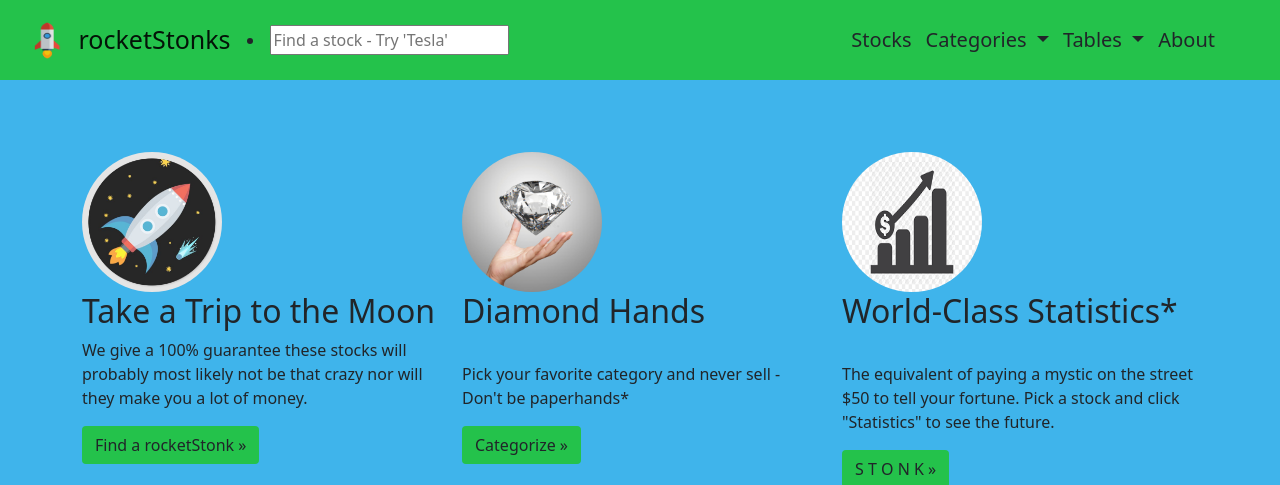
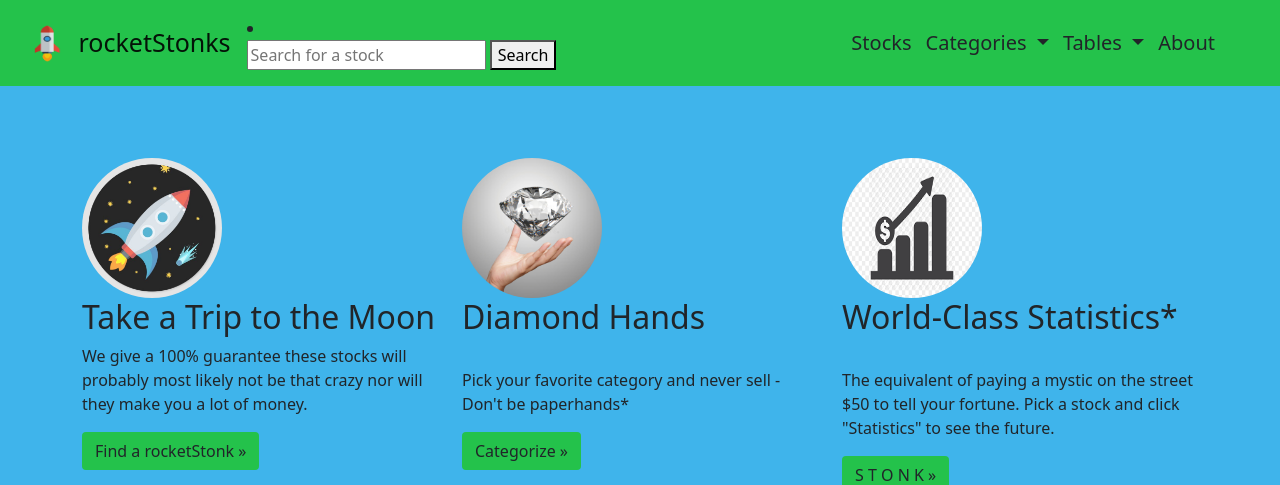
Before and after one commit to marketsupreme/rocketStonks, a Flask app: page / in a window 1280 px wide. Shown: the top 485 px of the page. Run offline with Flask 2, Linux system fonts and the light colour scheme.

Commit message:
search functions returns dummy page

```diff
--- a/templates/nav_bar.html
+++ b/templates/nav_bar.html
@@ -28,7 +28,10 @@
                     rocketStonks
                 </a>
                 <li class="search" style = "float:center">
-                    <input type = "text" name ="" id = "search" placeholder= "Find a stock - Try 'Tesla' " >
+                    <form action="{{url_for('dummy')}}" method = 'GET'>
+                        <input type = "text" name ="" id = "search" placeholder= "Search for a stock" >
+                        <button type='submit'> Search </button>
+                        <form action="{{url_for('dummy', entry=entry)}}" method = 'GET'>
                 </li>
         </nav>
     </div>
```
Also changed, not shown: main.py (+7 -1 lines).
